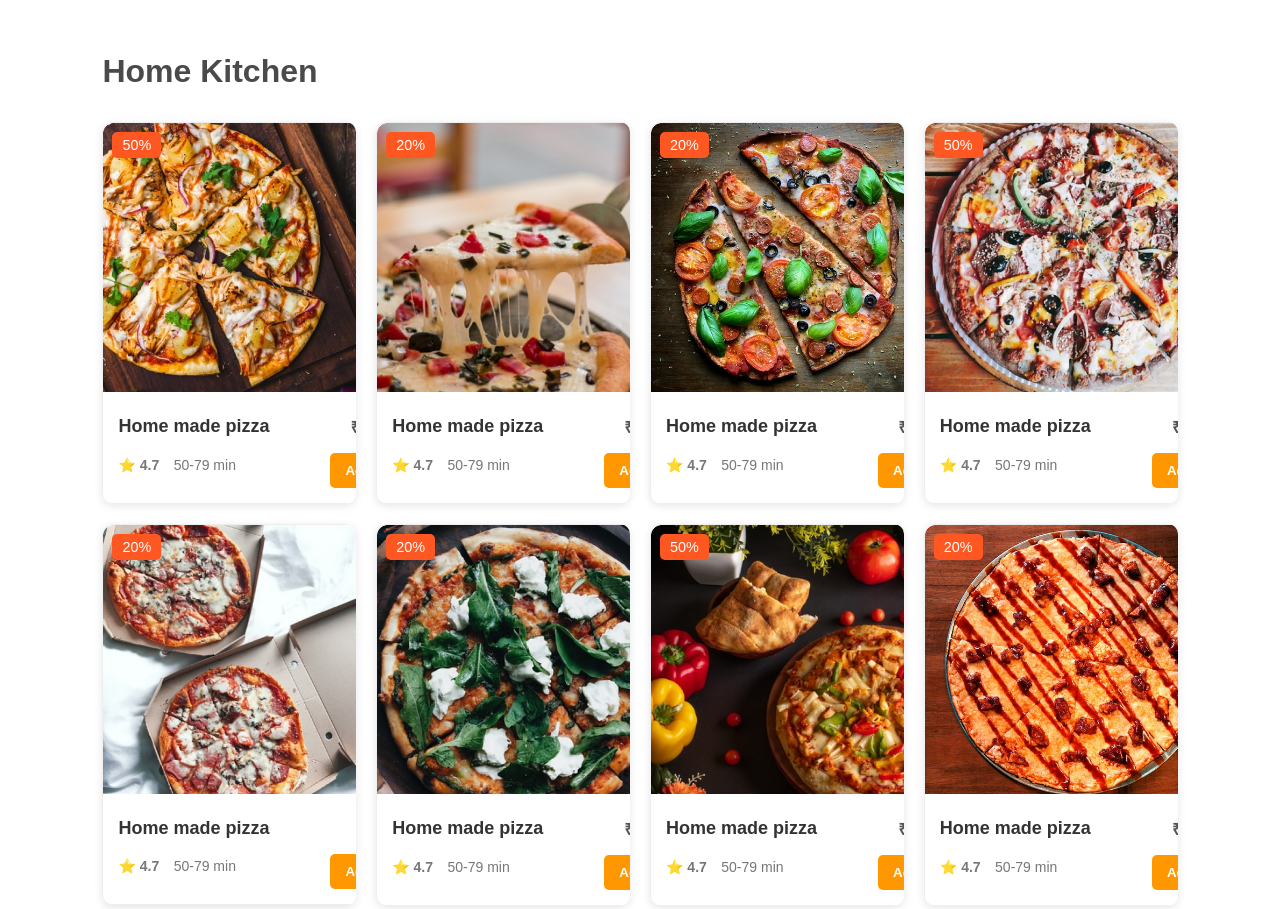
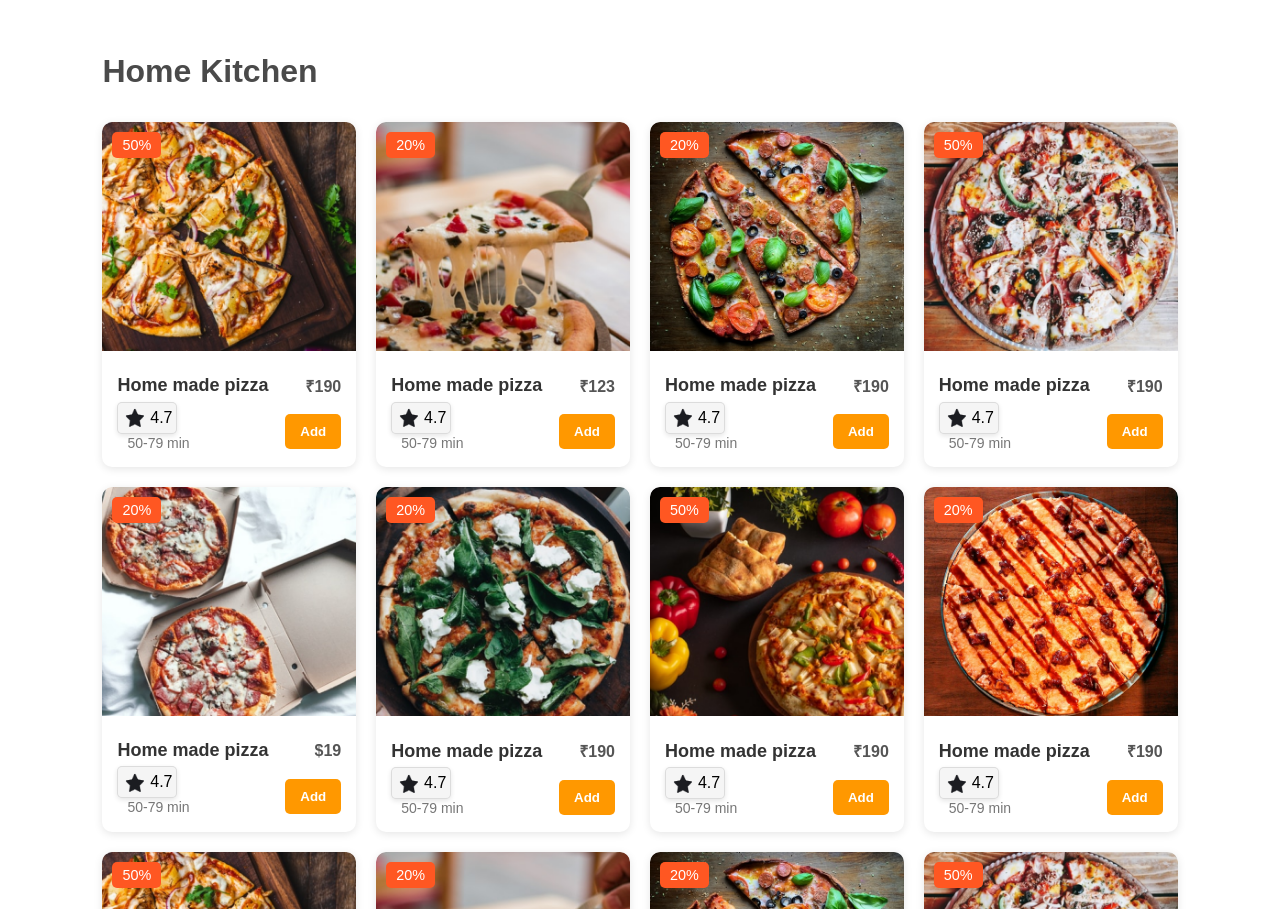
Before and after one commit to AbhirajkarBajpai/Food_kitchen, a website: page index.html in a window 1280 px wide. Shown: the part 760-1669 px from the top of the page. Drawn offline with nearby package versions, Linux system fonts and the light colour scheme.

Commit message:
fixing cards

```diff
--- a/script.js
+++ b/script.js
@@ -44,7 +44,7 @@
     slide.classList.add("swiper-slide");
 
     slide.innerHTML = `
-        <div class="item-card">
+        <div class="item-card2">
           <img src="${item.image}" alt="${item.name}">
           <div class="item-card-content">
             <p class="item-title">${item.name}</p>
@@ -203,7 +203,7 @@
     card.classList.add("kitchen-card");
 
     card.innerHTML = `
-      <div class="item-card">
+      <div class="item-card2">
         <div class="discount-badge">${item.discount}</div>
         <img src="${item.image}" alt="${item.name}">
         <div class="item-card-content">
@@ -212,7 +212,12 @@
             <span class="item-price">${item.price}</span>
           </div>
           <div class="item_lst">
-            <div class="item_RT"><span class="item-rating">⭐ ${item.rating}</span> <span class="item-time">${item.time}</span></div>
+            <div class="item_RT">
+            <div class="item-rating">
+              <img src="rating.png" alt="Star Icon" class="star-icon" />
+              <span class="rating-value">${item.rating}</span>
+            </div>
+            <span class="item-time">${item.time}</span></div>
             <div class="item-actions">
               <button class="add-button">Add</button>
             </div>
--- a/styles.css
+++ b/styles.css
@@ -184,7 +184,7 @@
   border-radius: 5px;
 }
 
-.item-card img {
+.item-card1 img {
   width: 100%;
   height: 150px;
   object-fit: cover;
@@ -213,9 +213,28 @@
 }
 
 .item-rating {
-  color: #fbc02d;
-  font-weight: bold;
+  display: flex;
+  align-items: center;
+  justify-content: center;
+  background-color: #f5f5f5;
+  height: 4vh;
+  width: 7.5vh;
+  gap: 3px;
+  border-radius: 5px;
+  border:.5px solid rgba(0, 0, 0, 0.1);
+  box-shadow: 0px 2px 5px rgba(0, 0, 0, 0.1);
 }
+
+.star-icon {
+  height: 25px;
+}
+
+.rating-value {
+  font-size: 16px;
+  font-weight: 500;
+  color: #000;
+}
+
 
 .item-time {
   color: #757575;
@@ -304,7 +323,7 @@
   box-shadow: 0 2px 5px rgba(0, 0, 0, 0.1);
 }
 
-.item-card img {
+.item-card2 > img {
   width: 100%;
   height: auto;
 }
```
Also changed, not shown: rating.png (added).
